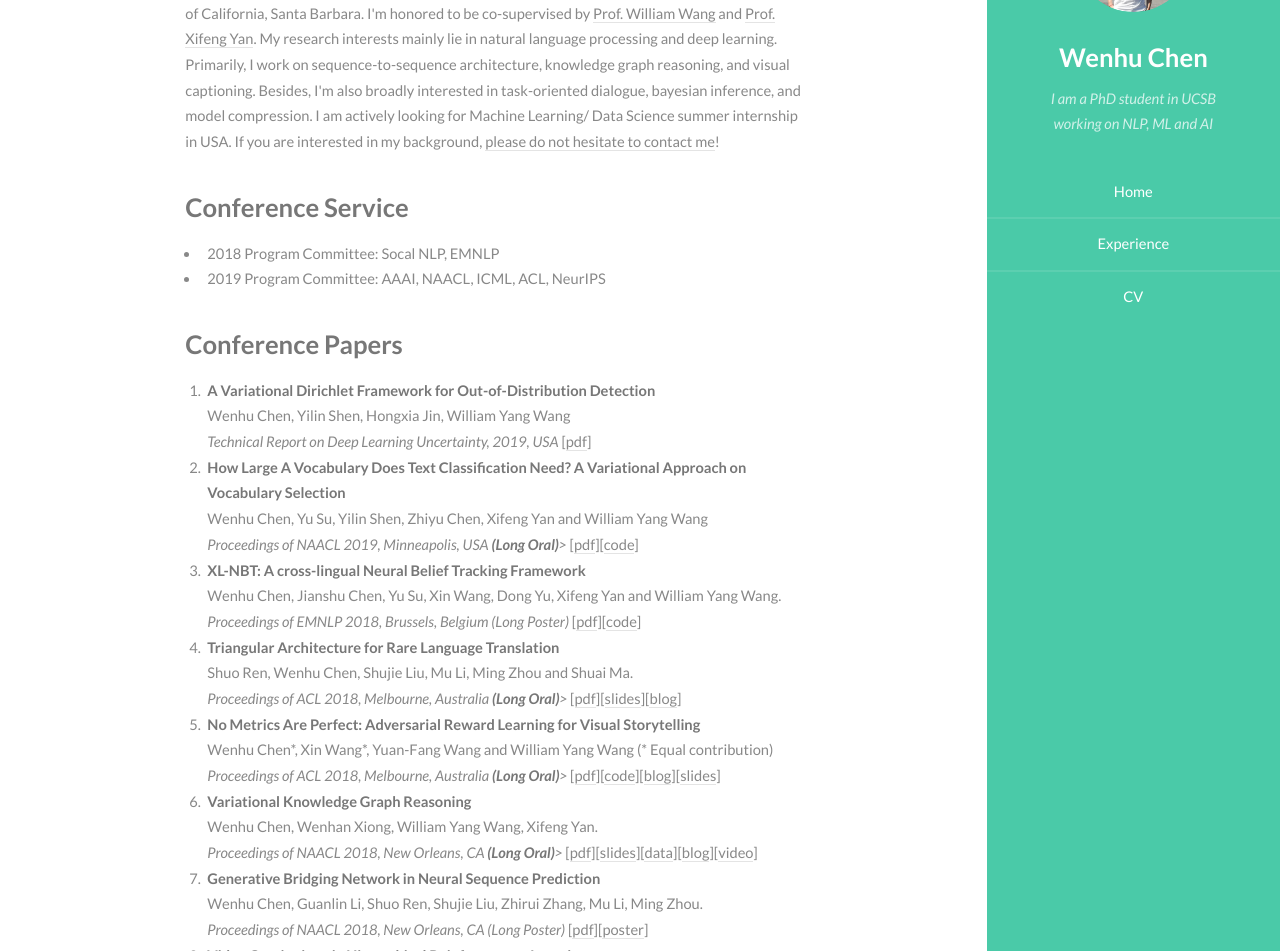
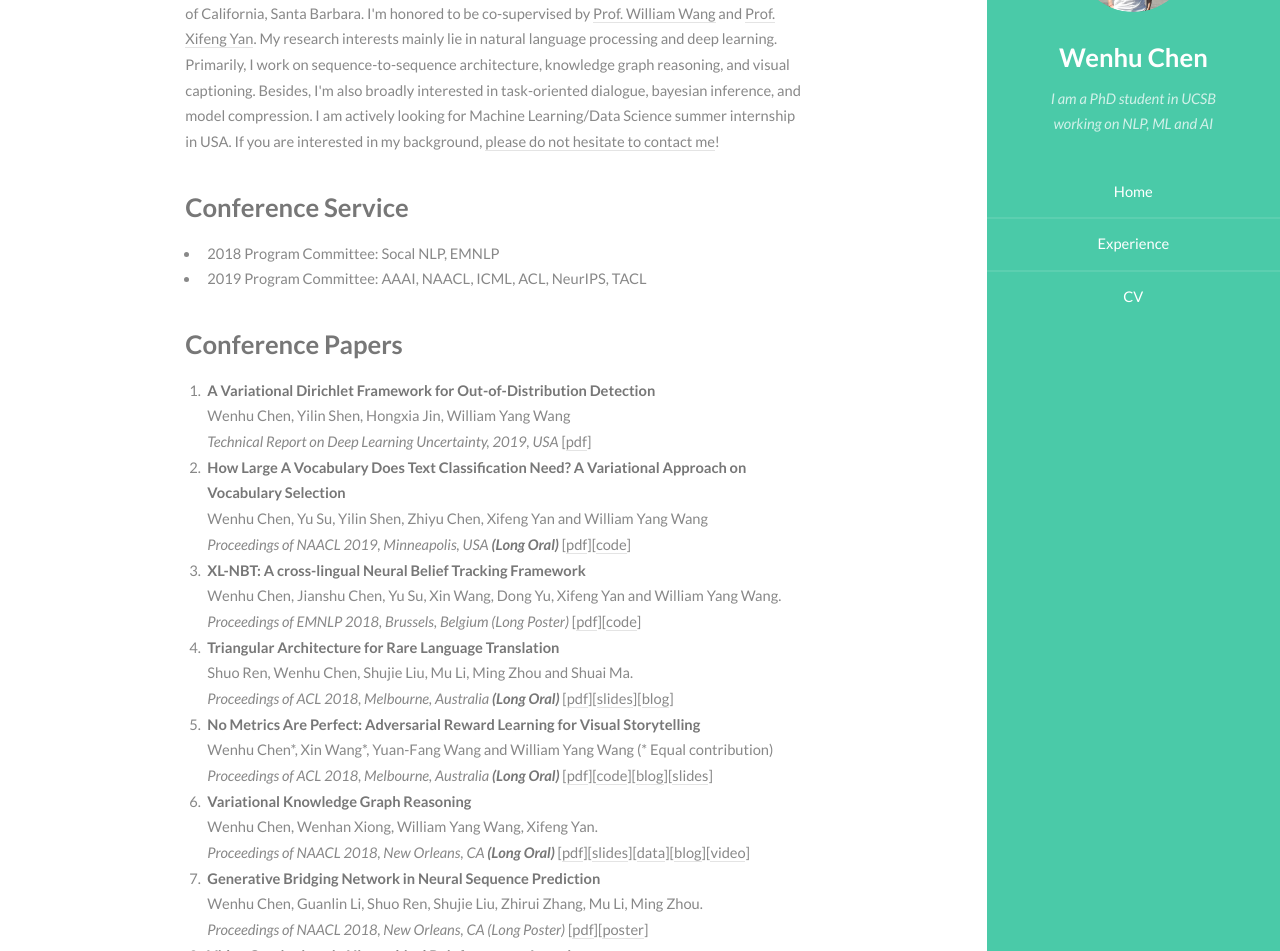
Before and after one commit to wenhuchen/wenhuchen.github.io, a Jekyll site: the page built from index.html, in a window 1280 px wide and 1400 px high. Shown: the part 131-1082 px from the top of the window. Built offline with Jekyll 4.4.1, drawn with Linux system fonts in a browser that asks for light colours.

Commit message:
update homepage

```diff
--- a/index.html
+++ b/index.html
@@ -18,14 +18,14 @@
             <header class="major">
                 <h2>About me</h2>
             </header>
-            <p>Starting from Sep. 2017, I became a Ph.D student in Computer Science Department of University of California, Santa Barbara. I'm honored to be co-supervised by <a href="http://www.cs.ucsb.edu/~william/index.html">Prof. William Wang</a> and <a href="http://www.cs.ucsb.edu/~xyan/">Prof. Xifeng Yan</a>. My research interests mainly lie in natural language processing and deep learning. Primarily, I work on sequence-to-sequence architecture, knowledge graph reasoning, and visual captioning. Besides, I'm also broadly interested in task-oriented dialogue, bayesian inference, and model compression. I am actively looking for Machine Learning/ Data Science summer internship in USA. If you are interested in my background, <a href="mailto:wenhuchen@cs.ucsb.edu">please do not hesitate to contact me</a>!</p>
+            <p>Starting from Sep. 2017, I became a Ph.D student in Computer Science Department of University of California, Santa Barbara. I'm honored to be co-supervised by <a href="http://www.cs.ucsb.edu/~william/index.html">Prof. William Wang</a> and <a href="http://www.cs.ucsb.edu/~xyan/">Prof. Xifeng Yan</a>. My research interests mainly lie in natural language processing and deep learning. Primarily, I work on sequence-to-sequence architecture, knowledge graph reasoning, and visual captioning. Besides, I'm also broadly interested in task-oriented dialogue, bayesian inference, and model compression. I am actively looking for Machine Learning/Data Science summer internship in USA. If you are interested in my background, <a href="mailto:wenhuchen@cs.ucsb.edu">please do not hesitate to contact me</a>!</p>
         </div>
 
         <div class="container">
         <h3>Conference Service</h3>
         <ul>
         <li> 2018 Program Committee: Socal NLP, EMNLP</li>
-        <li> 2019 Program Committee: AAAI, NAACL, ICML, ACL, NeurIPS</li>
+        <li> 2019 Program Committee: AAAI, NAACL, ICML, ACL, NeurIPS, TACL</li>
         </ul>
         </div>
 
@@ -38,7 +38,7 @@
 </li>
 <li><strong> How Large A Vocabulary Does Text Classification Need? A Variational Approach on Vocabulary Selection  <a span style="color: #009900;"></a></strong><br>
        Wenhu Chen, Yu Su, Yilin Shen, Zhiyu Chen, Xifeng Yan and William Yang Wang<br>
-        <em>Proceedings of NAACL 2019, Minneapolis, USA <strong>(Long Oral)</strong>></em> [<a href="https://arxiv.org/abs/1902.10339">pdf</a>][<a href="https://github.com/wenhuchen/Variational-Vocabulary-Selection.git">code</a>]
+        <em>Proceedings of NAACL 2019, Minneapolis, USA <strong>(Long Oral)</strong></em> [<a href="https://arxiv.org/abs/1902.10339">pdf</a>][<a href="https://github.com/wenhuchen/Variational-Vocabulary-Selection.git">code</a>]
 </li>
 <li><strong> XL-NBT: A cross-lingual Neural Belief Tracking Framework  <a span style="color: #009900;"></a></strong><br>
         Wenhu Chen, Jianshu Chen, Yu Su, Xin Wang, Dong Yu, Xifeng Yan and William Yang Wang.<br>
@@ -47,15 +47,15 @@
 </li>
 <li><strong> Triangular Architecture for Rare Language Translation <a span style="color: #009900;"></a></strong><br>
 		Shuo Ren, Wenhu Chen, Shujie Liu, Mu Li, Ming Zhou and Shuai Ma.<br>
-		<em>Proceedings of ACL 2018, Melbourne, Australia <strong>(Long Oral)</strong>></em> [<a href="https://arxiv.org/abs/1805.04813">pdf</a>][<a href="images/TA-NMT.pptx">slides</a>][<a href="https://www.msra.cn/zh-cn/news/features/acl-2018-ta-nmt">blog</a>]
+		<em>Proceedings of ACL 2018, Melbourne, Australia <strong>(Long Oral)</strong></em> [<a href="https://arxiv.org/abs/1805.04813">pdf</a>][<a href="images/TA-NMT.pptx">slides</a>][<a href="https://www.msra.cn/zh-cn/news/features/acl-2018-ta-nmt">blog</a>]
 </li>
   <li><strong> No Metrics Are Perfect: Adversarial Reward Learning for Visual Storytelling<a span style="color: #009900;"></a></strong><br>
 		Wenhu Chen*, Xin Wang*, Yuan-Fang Wang and William Yang Wang (* Equal contribution)<br>
-		<em>Proceedings of ACL 2018, Melbourne, Australia <strong>(Long Oral)</strong>></em> [<a href="https://arxiv.org/abs/1804.09160">pdf</a>][<a href="https://github.com/littlekobe/AREL">code</a>][<a href="https://www.leiphone.com/news/201804/b8Nq00SkvuBTrkaq.html">blog</a>][<a href="images/308_Poster.pdf">slides</a>]
+		<em>Proceedings of ACL 2018, Melbourne, Australia <strong>(Long Oral)</strong></em> [<a href="https://arxiv.org/abs/1804.09160">pdf</a>][<a href="https://github.com/littlekobe/AREL">code</a>][<a href="https://www.leiphone.com/news/201804/b8Nq00SkvuBTrkaq.html">blog</a>][<a href="images/308_Poster.pdf">slides</a>]
 </li>
   <li><strong> Variational Knowledge Graph Reasoning <a span style="color: #009900;"></a></strong><br>
         Wenhu Chen, Wenhan Xiong, William Yang Wang, Xifeng Yan.<br>
-        <em>Proceedings of NAACL 2018, New Orleans, CA <strong>(Long Oral)</strong>> </em> [<a href="https://arxiv.org/abs/1803.06581">pdf</a>][<a href="images/naacl2018.pptx">slides</a>][<a href="https://github.com/wenhuchen/KB-Reasoning-Data">data</a>][<a href="http://tech.ifeng.com/a/20180328/44921977_0.shtml">blog</a>][<a href="https://vimeo.com/277673049">video</a>]
+        <em>Proceedings of NAACL 2018, New Orleans, CA <strong>(Long Oral)</strong> </em> [<a href="https://arxiv.org/abs/1803.06581">pdf</a>][<a href="images/naacl2018.pptx">slides</a>][<a href="https://github.com/wenhuchen/KB-Reasoning-Data">data</a>][<a href="http://tech.ifeng.com/a/20180328/44921977_0.shtml">blog</a>][<a href="https://vimeo.com/277673049">video</a>]
 </li>
   <li><strong> Generative Bridging Network in Neural Sequence Prediction <a span style="color: #009900;"></a></strong><br>
         Wenhu Chen, Guanlin Li, Shuo Ren, Shujie Liu, Zhirui Zhang, Mu Li, Ming Zhou.<br>
```
Also changed, not shown: 1 other file.
